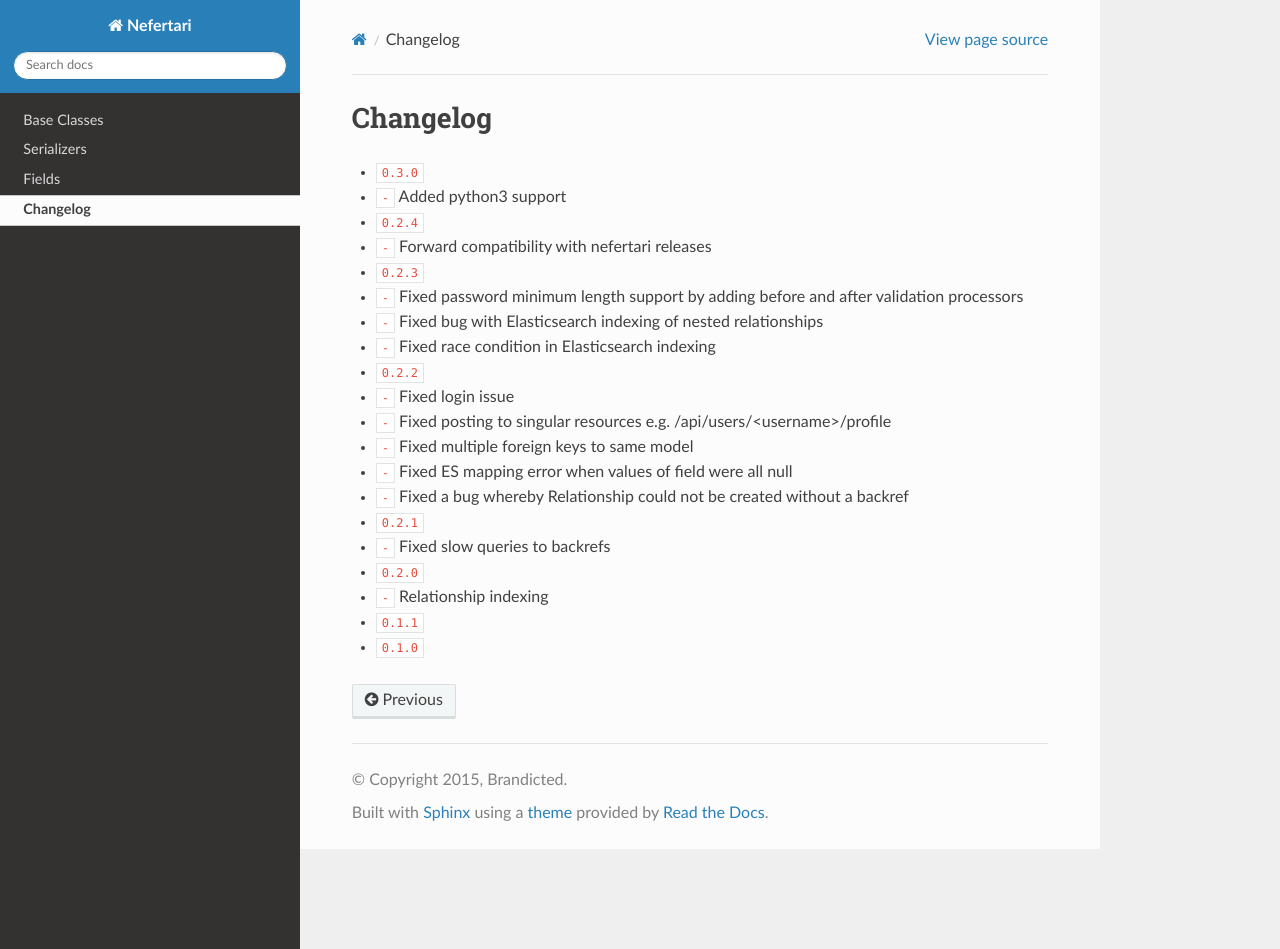
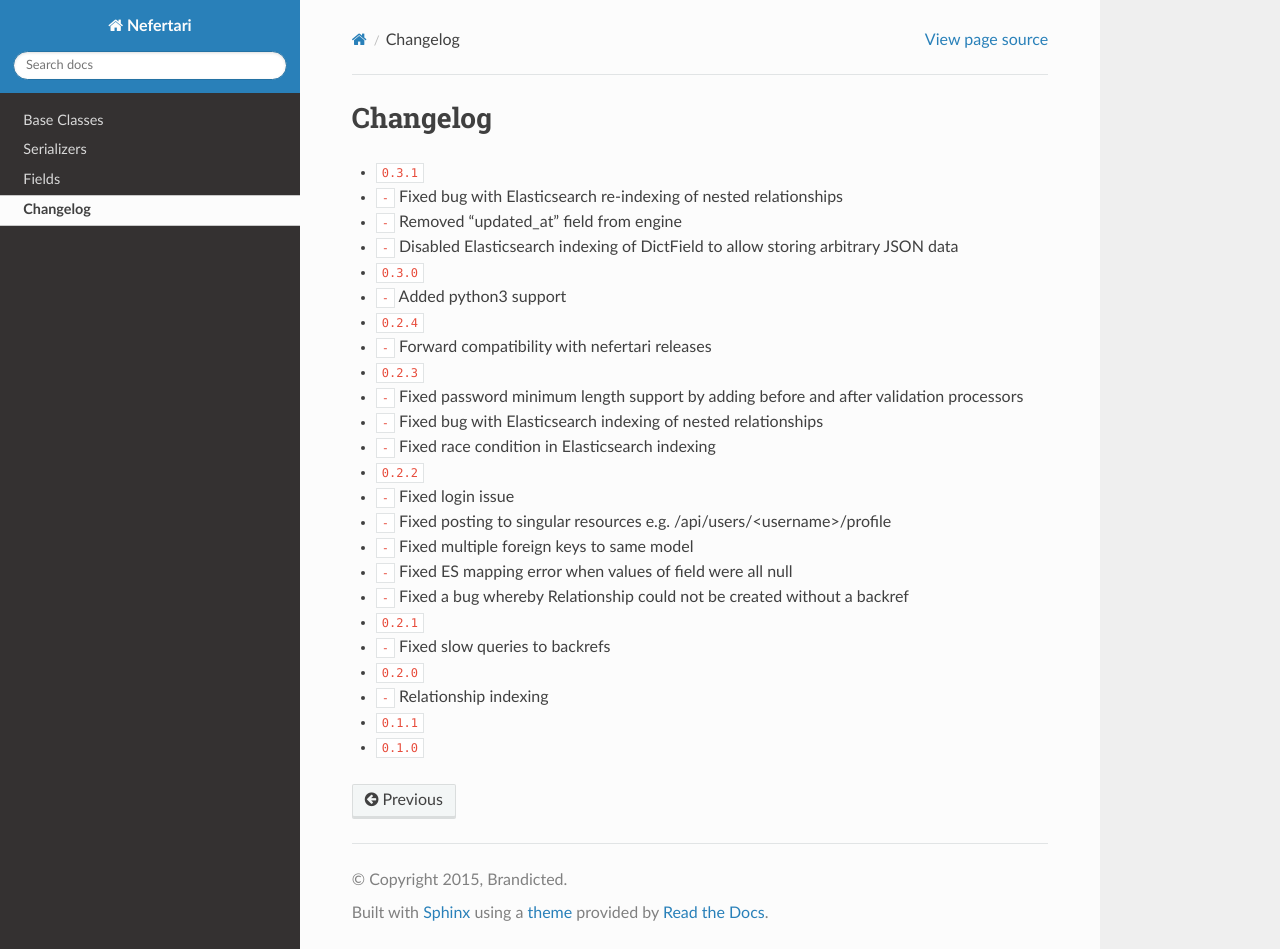
Before and after one commit to ramses-tech/nefertari-sqla, a Sphinx documentation site: the page built from docs/source/changelog.rst, in a window 1280 px wide and 949 px high. Built offline with Sphinx 7.4.7 and the Read the Docs theme 2.0.0, drawn with Linux system fonts in a browser that asks for light colours; cross-references to code outside the pages are shown as plain code.

Commit message:
updating doc

```diff
--- a/docs/source/changelog.rst
+++ b/docs/source/changelog.rst
@@ -1,5 +1,10 @@
 Changelog
 =========
+
+* :release:`0.3.1 <2015-07-06>`
+* :bug:`-` Fixed bug with Elasticsearch re-indexing of nested relationships
+* :bug:`-` Removed "updated_at" field from engine
+* :bug:`-` Disabled Elasticsearch indexing of DictField to allow storing arbitrary JSON data
 
 * :release:`0.3.0 <2015-06-14>`
 * :support:`-` Added python3 support
```
Also changed, not shown: README.md (+1 -1 lines), docs/source/fields.rst (line endings or trailing spaces).
